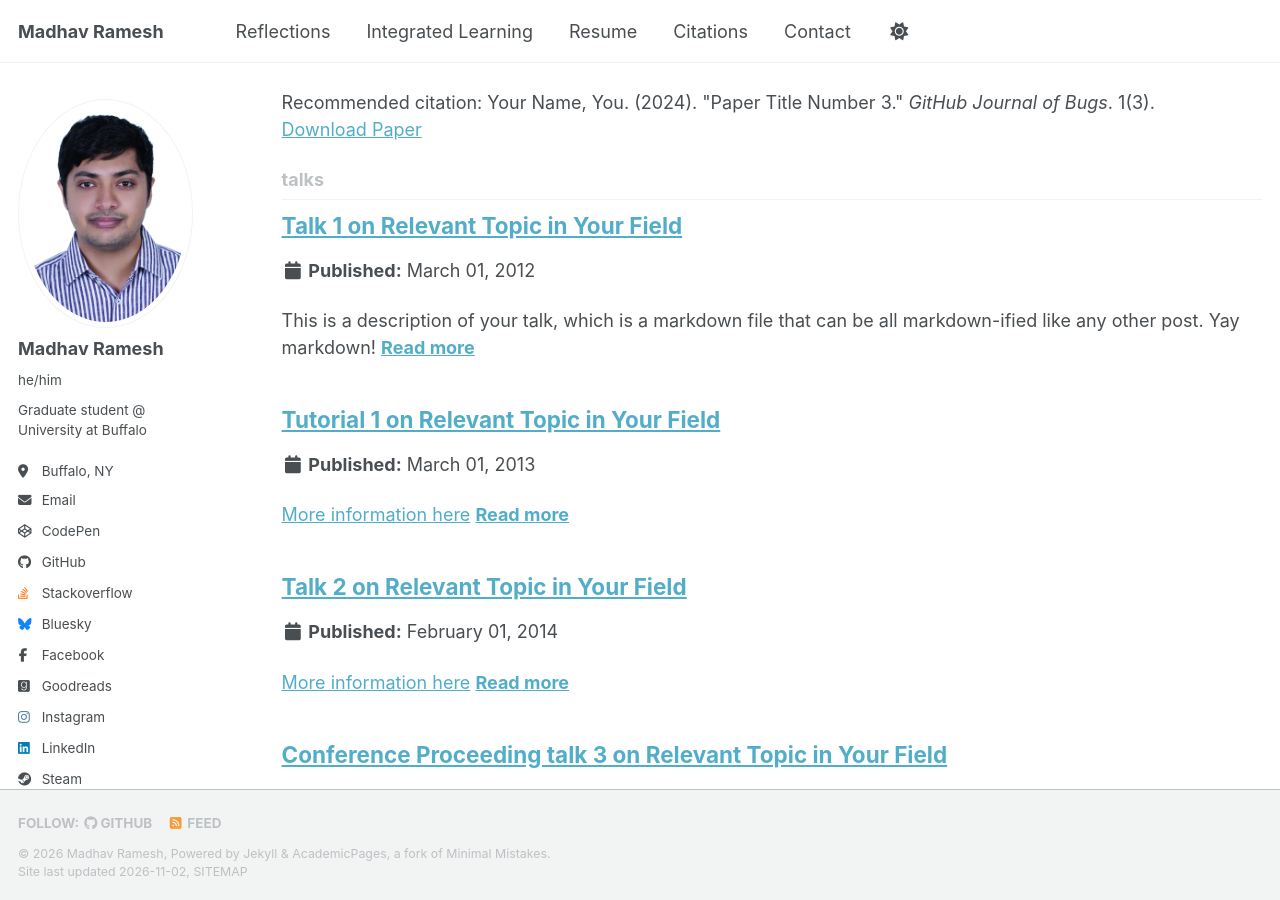
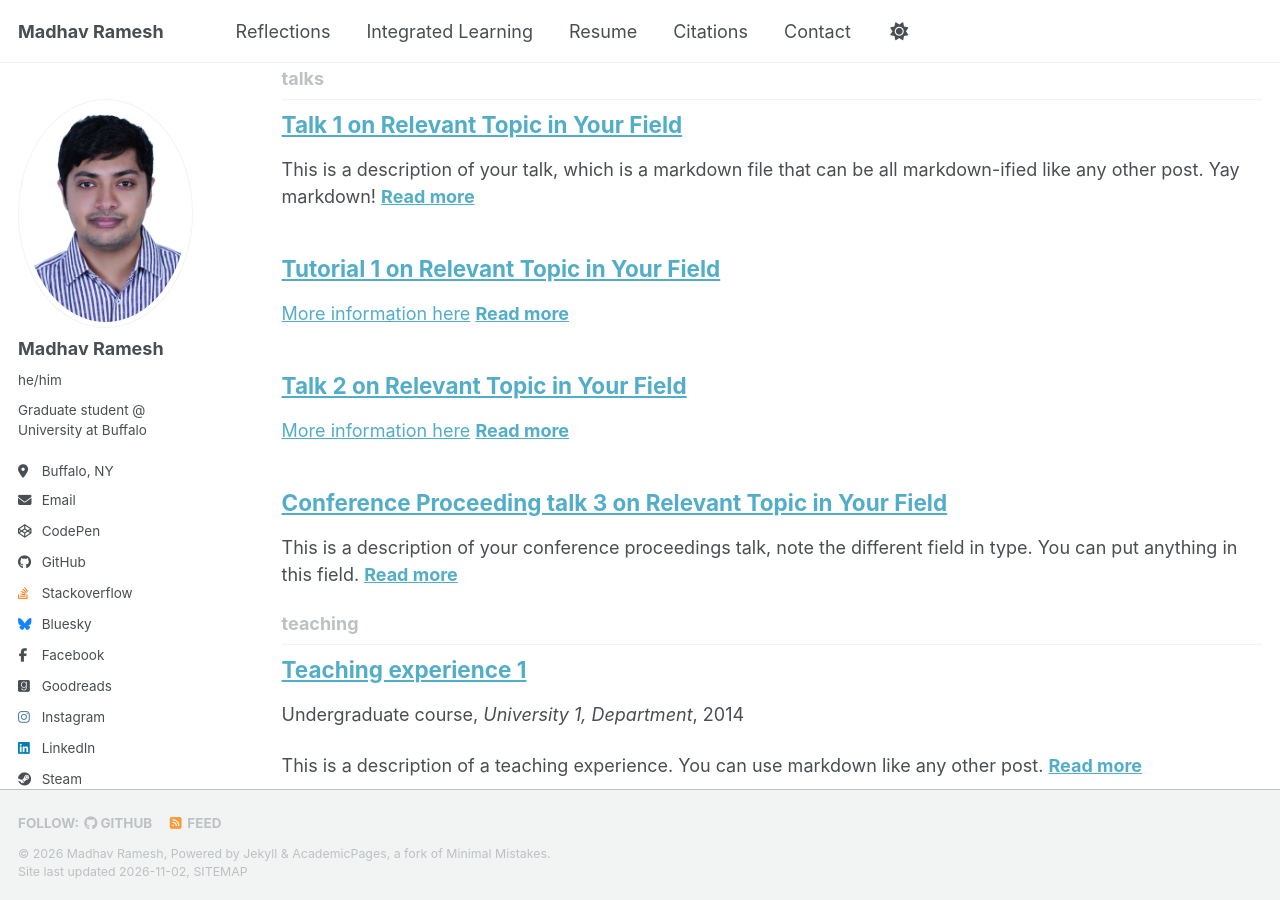
Before and after one commit to madhavr35/madhavr35.github.io, a Jekyll site: the page built from _pages/collection-archive.html, in a window 1280 px wide and 900 px high, scrolled down 2189 px. Built offline with Jekyll 4.4.1, drawn with Linux system fonts in a browser that asks for light colours; a style sheet for code colours, icons or effects is not loaded; some of the changed text lies outside the part shown.

Commit message:
remove date

```diff
--- a/_includes/archive-single.html
+++ b/_includes/archive-single.html
@@ -38,8 +38,6 @@
           <p> {{ post.type }}, <i>{{ post.venue }}</i>, {{ post.date | default: "1900-01-01" | date: "%Y" }} </p>
         {% elsif post.collection == 'publications' %}
           <p>Published in <i>{{ post.venue }}</i>, {{ post.date | default: "1900-01-01" | date: "%Y" }} </p>
-        {% elsif post.date %}
-         <p class="page__date"><strong><i class="fa fa-fw fa-calendar" aria-hidden="true"></i> {{ site.data.ui-text[site.locale].date_label | default: "Published:" }}</strong> <time datetime="{{ post.date | default: "1900-01-01" | date_to_xmlschema }}">{{ post.date | default: "1900-01-01" | date: "%B %d, %Y" }}</time></p>
         {% endif %}
 
     {% if post.excerpt and site.read_more != 'enabled' %}
--- a/_layouts/single.html
+++ b/_layouts/single.html
@@ -35,6 +35,7 @@ layout: default
           <p> {{ page.type }}, <i>{{ page.venue }}</i>, {{ page.date | default: "1900-01-01" | date: "%Y" }} </p>
         {% elsif page.venue and page.date %}
           <p>Published in <i>{{ page.venue }}</i>, {{ page.date | default: "1900-01-01" | date: "%Y" }} </p>
+        {% endif %}
         </header>
       {% endunless %}
 
```
